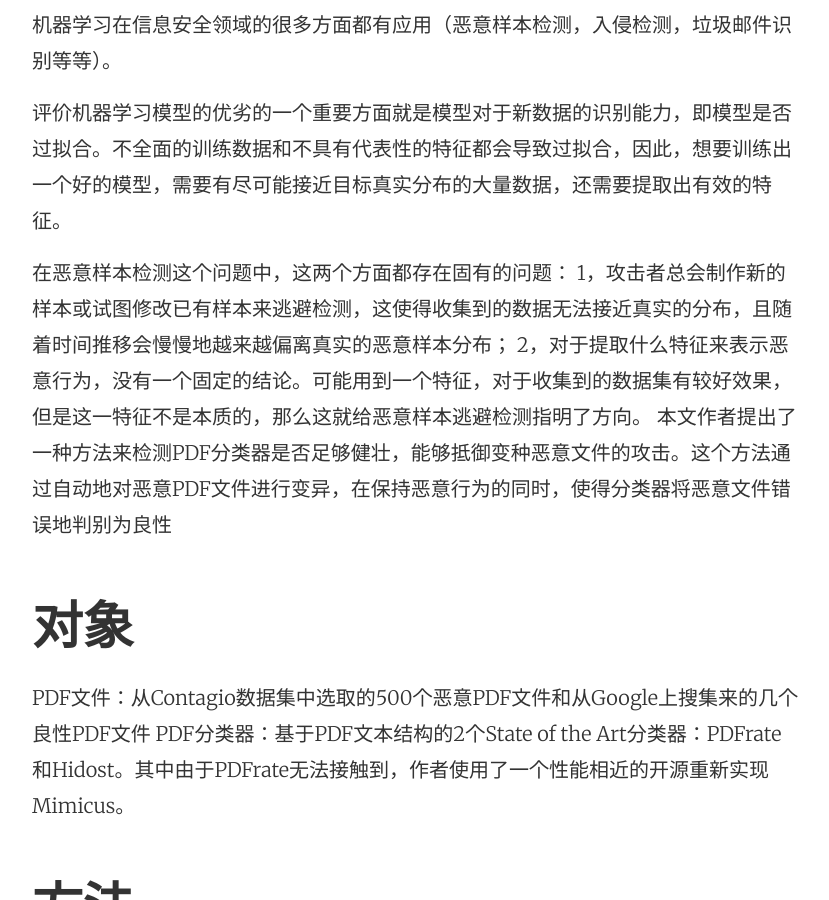
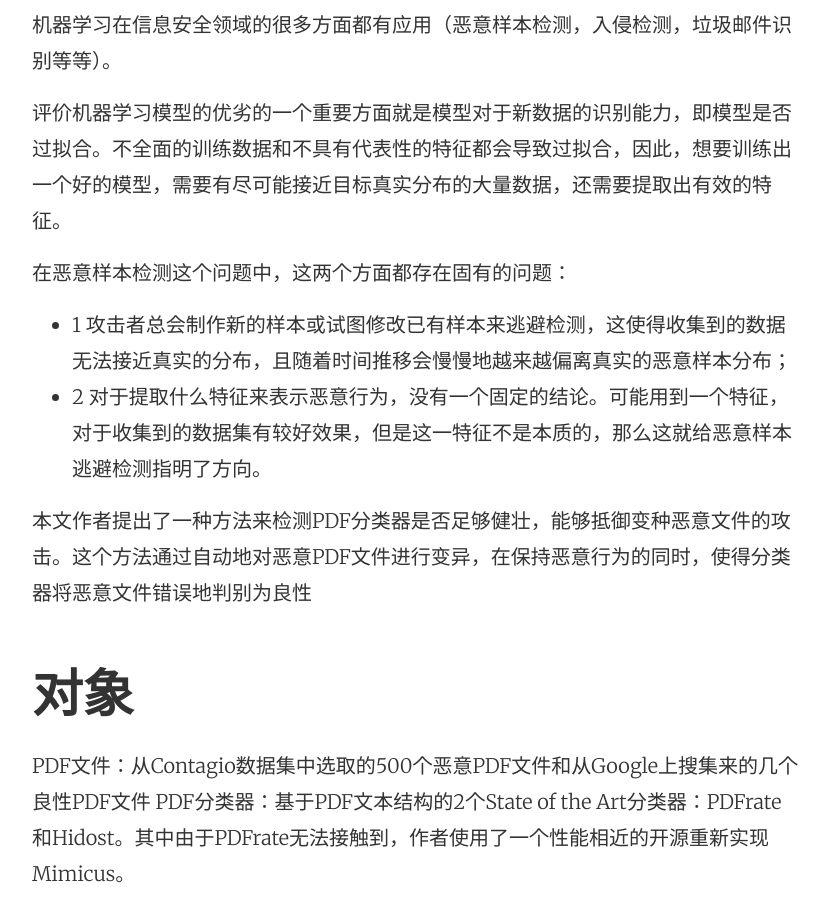
Before and after one commit to taolunban/taolunban.github.io, a Jekyll site: the page built from _posts/2017-05-24-Automatically Evading Classifiers.md, in a window 1280 px wide and 900 px high, scrolled down 584 px. Shown: the whole window, without its empty margins (224-1053 px from the left). Built offline with Jekyll 4.4.1, drawn with Linux system fonts in a browser that asks for light colours.

```diff
--- a/_posts/2017-05-24-Automatically Evading Classifiers.md
+++ b/_posts/2017-05-24-Automatically Evading Classifiers.md
@@ -9,10 +9,11 @@ title: Automatically Evading Classifiers
 
 评价机器学习模型的优劣的一个重要方面就是模型对于新数据的识别能力，即模型是否过拟合。不全面的训练数据和不具有代表性的特征都会导致过拟合，因此，想要训练出一个好的模型，需要有尽可能接近目标真实分布的大量数据，还需要提取出有效的特征。
 
+在恶意样本检测这个问题中，这两个方面都存在固有的问题：
 
-在恶意样本检测这个问题中，这两个方面都存在固有的问题：
-1，攻击者总会制作新的样本或试图修改已有样本来逃避检测，这使得收集到的数据无法接近真实的分布，且随着时间推移会慢慢地越来越偏离真实的恶意样本分布；
-2，对于提取什么特征来表示恶意行为，没有一个固定的结论。可能用到一个特征，对于收集到的数据集有较好效果，但是这一特征不是本质的，那么这就给恶意样本逃避检测指明了方向。
+* 1 攻击者总会制作新的样本或试图修改已有样本来逃避检测，这使得收集到的数据无法接近真实的分布，且随着时间推移会慢慢地越来越偏离真实的恶意样本分布；
+* 2 对于提取什么特征来表示恶意行为，没有一个固定的结论。可能用到一个特征，对于收集到的数据集有较好效果，但是这一特征不是本质的，那么这就给恶意样本逃避检测指明了方向。
+
 本文作者提出了一种方法来检测PDF分类器是否足够健壮，能够抵御变种恶意文件的攻击。这个方法通过自动地对恶意PDF文件进行变异，在保持恶意行为的同时，使得分类器将恶意文件错误地判别为良性
 
 ## 对象
```
